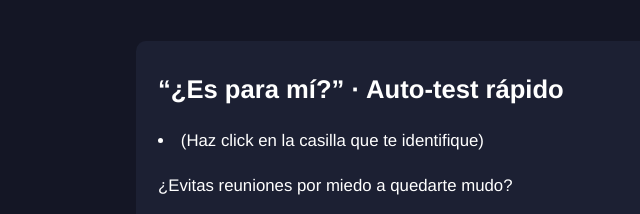
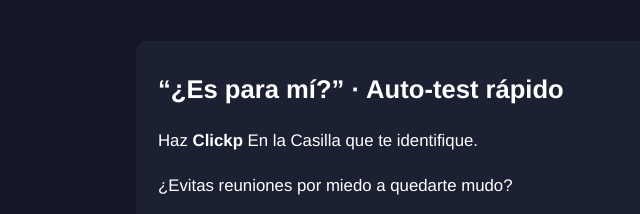
Before and after one commit to Pedro-Benitez-web/vitamente-landing, a plain HTML site: page index.html in a window 1280 px wide. Shown: the part 1960-2174 px from the top of the page, 114-754 px from the left. Drawn offline with Linux system fonts and the light colour scheme.

Commit message:
Update index.html

```diff
--- a/index.html
+++ b/index.html
@@ -187,7 +187,7 @@ header h1 span{color:var(--primary)}
 <!-- ========== AUTO-TEST “¿ES PARA MÍ?” ========== -->
 <section class="test-box">
   <h3>“¿Es para mí?” · Auto-test rápido</h3>
-  <li>(Haz click en la casilla que te identifique)</li>
+  <p>Haz <strong>Clickp</strong> En la Casilla que te identifique.</p>
 
   <div class="test-q">
     <label for="q1">¿Evitas reuniones por miedo a quedarte mudo?</label>
```
